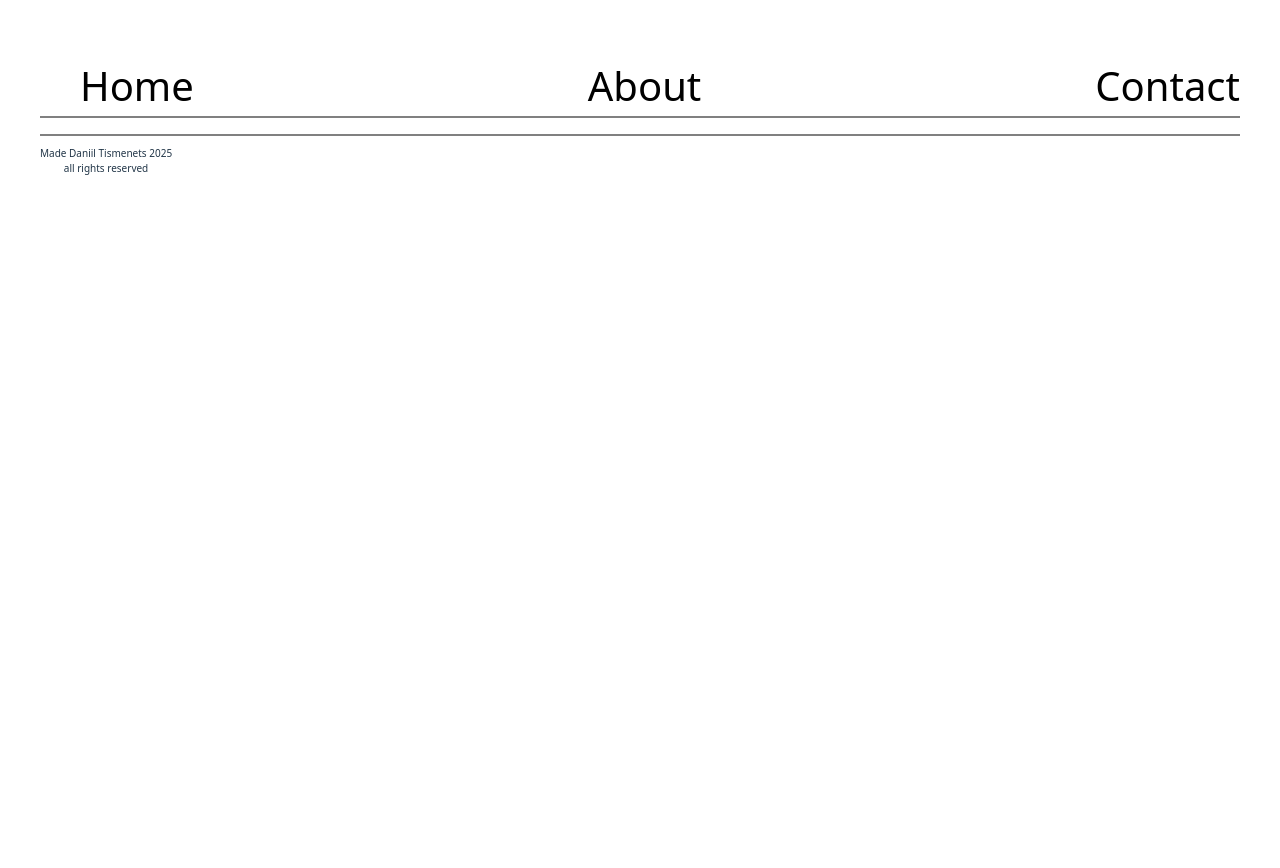
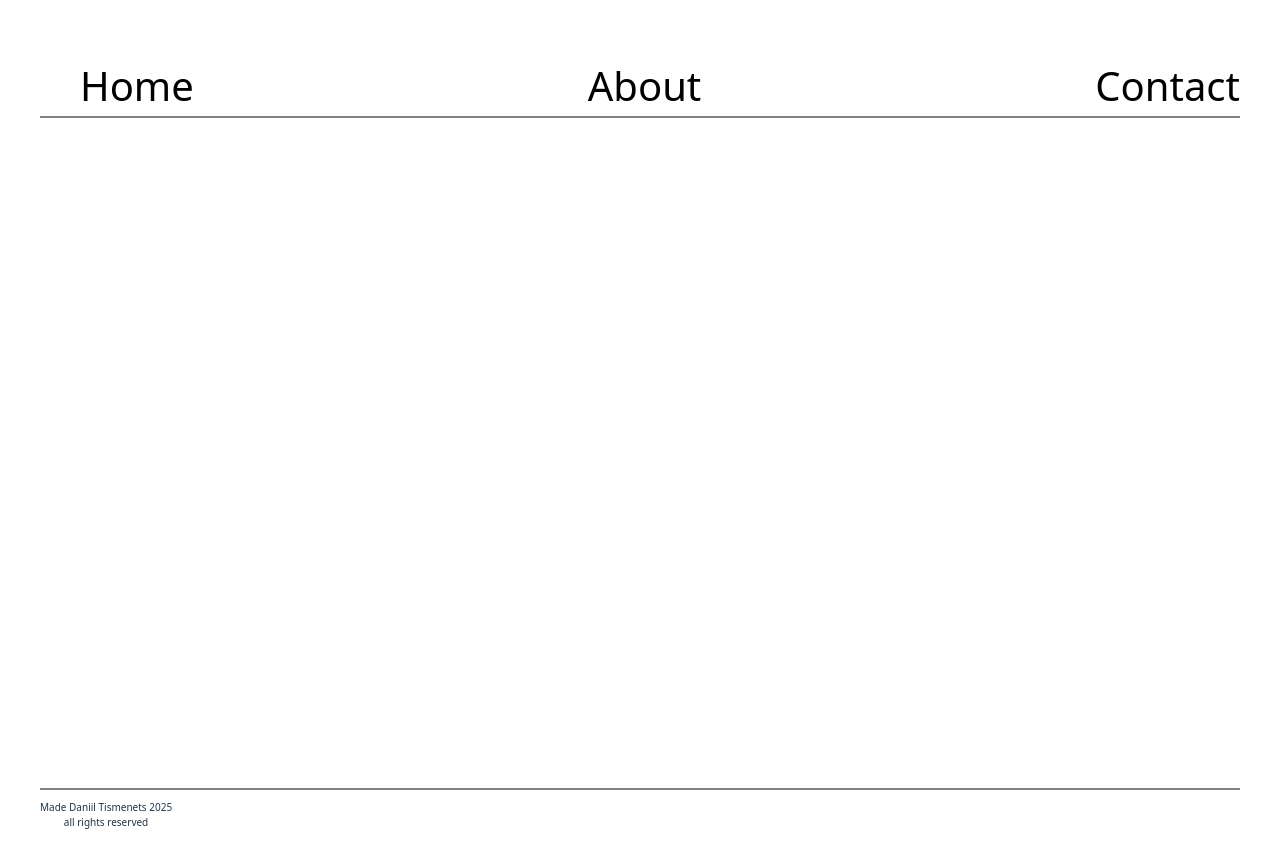
Before and after one commit to DaniilT048/react-router, a React (Vite) app: page / in a window 1280 px wide. Shown: the top 868 px of the page. Before the commit the page ends 800 px from the top, so only its background shows below. Built offline with nearby package versions, Linux system fonts and the light colour scheme.

Commit message:
nailed the footer to the bottom

```diff
--- a/src/App.css
+++ b/src/App.css
@@ -63,3 +63,13 @@
   border-top: grey solid 2px;
   font-size: 10px;
 }
+
+.layout-wrapper{
+  display: flex;
+  flex-direction: column;
+  min-height: 100vh;
+}
+
+.content{
+  flex: 1;
+}
--- a/src/components/Layout.jsx
+++ b/src/components/Layout.jsx
@@ -4,11 +4,13 @@ import FooterText from "./FooterText.jsx";
 
 const Layout = () =>{
     return (
-        <>
+        <div className="layout-wrapper">
             <HeaderMenu/>
-            <Outlet/>
+            <div className="content">
+                <Outlet/>
+            </div>
             <FooterText/>
-        </>
+        </div>
         )
 
 
```
